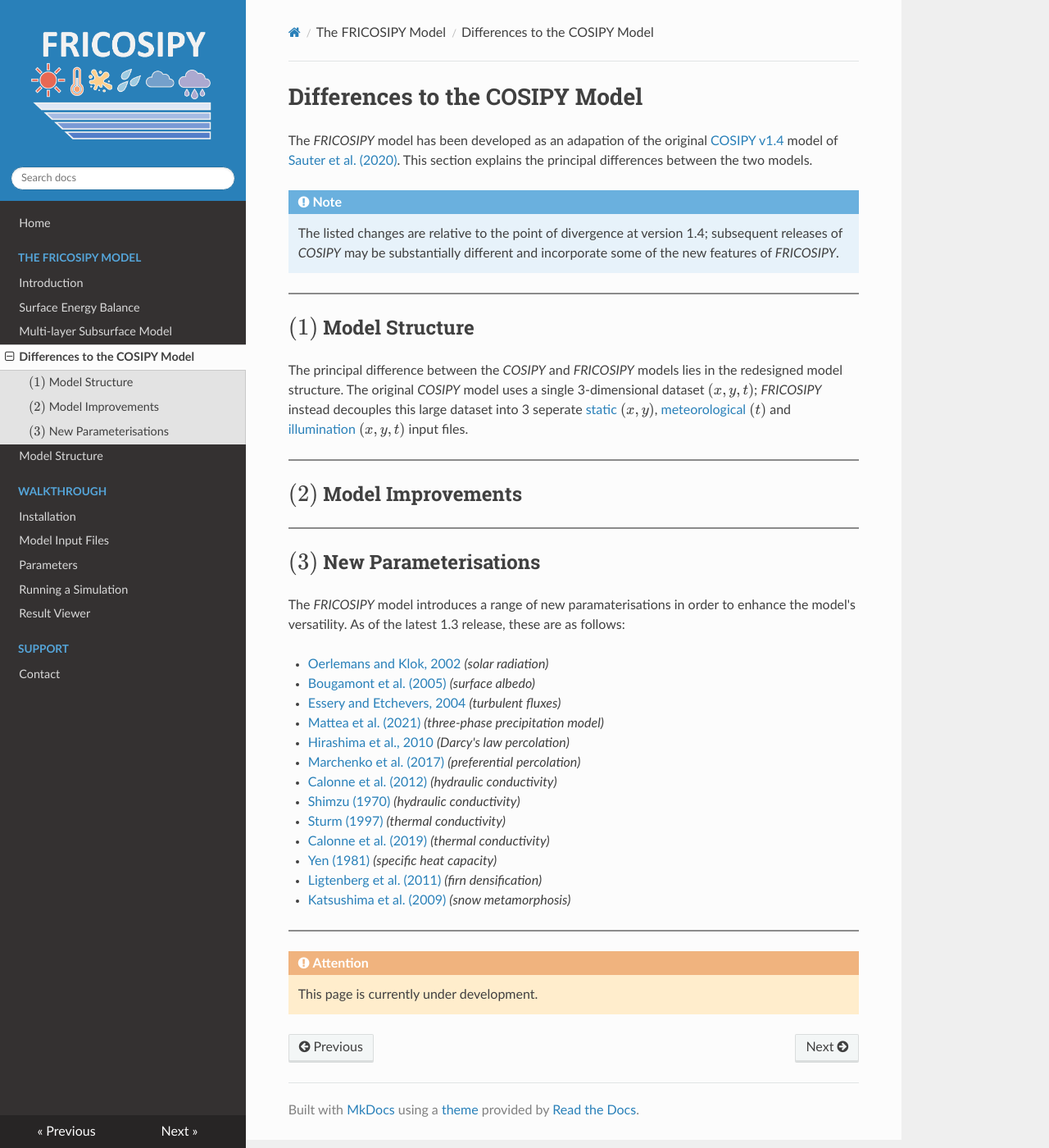
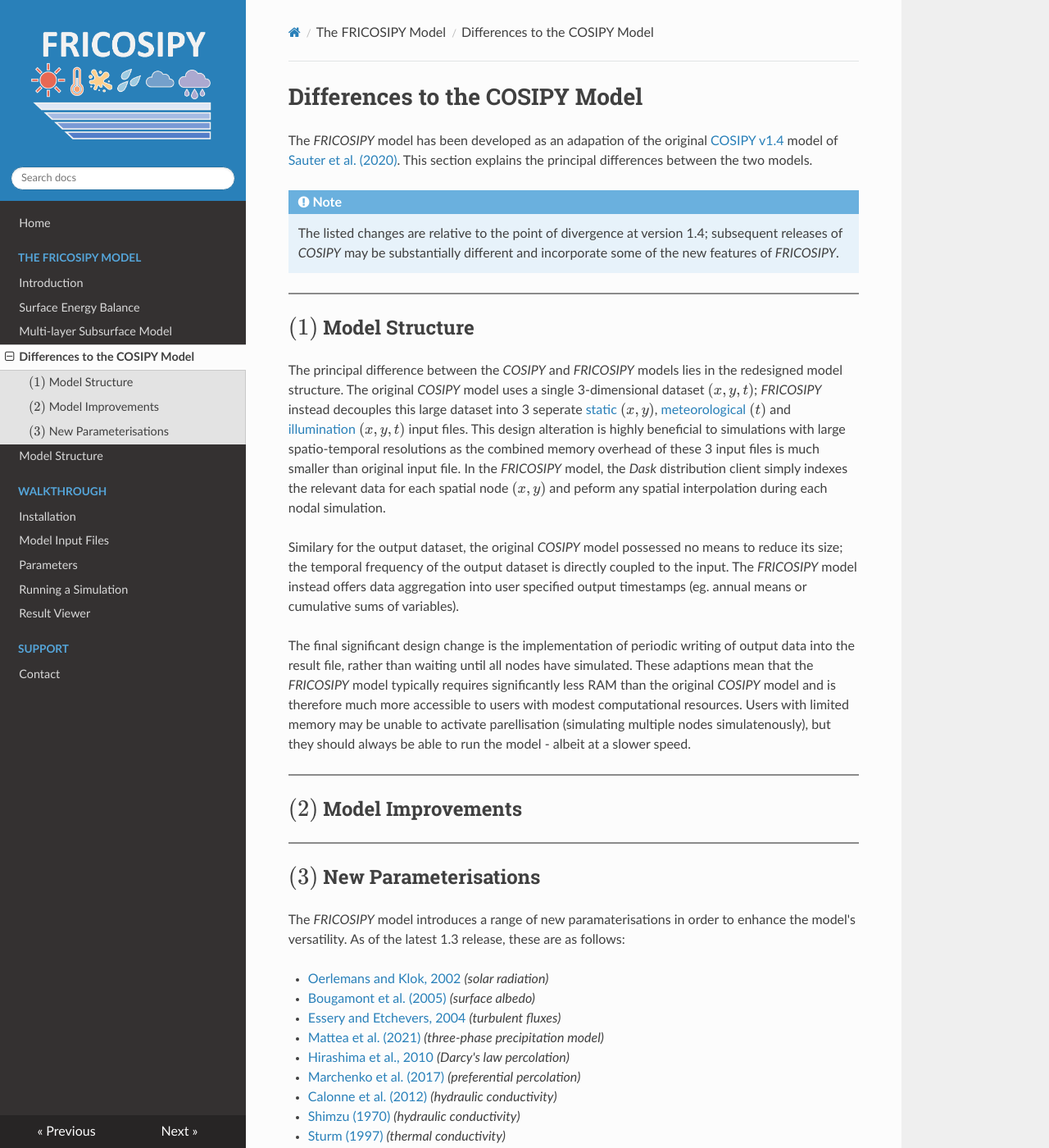
Before and after one commit to MarcusGastaldello/FRICOSIPY, an MkDocs documentation site: the page built from docs/differences.md, in a window 1280 px wide and 1400 px high. Shown: the whole window at 82% size. Built offline with MkDocs 1.6.1, drawn with Linux system fonts in a browser that asks for light colours.

Commit message:
Update differences.md

```diff
--- a/docs/differences.md
+++ b/docs/differences.md
@@ -14,7 +14,11 @@ The *FRICOSIPY* model has been developed as an adapation of the original [COSIPY
 
 ## $(1)$ Model Structure
 
-The principal difference between the *COSIPY* and *FRICOSIPY* models lies in the redesigned model structure. The original *COSIPY* model uses a single 3-dimensional dataset $(x,y,t)$; *FRICOSIPY* instead decouples this large dataset into 3 seperate [static](https://fricosipy.readthedocs.io/en/latest/model_input_files/#1-static-file) $(x,y)$, [meteorological](https://fricosipy.readthedocs.io/en/latest/model_input_files/#2-meteorological-file) $(t)$ and [illumination](https://fricosipy.readthedocs.io/en/latest/model_input_files/#3-illumination-file) $(x,y,t)$ input files.
+The principal difference between the *COSIPY* and *FRICOSIPY* models lies in the redesigned model structure. The original *COSIPY* model uses a single 3-dimensional dataset $(x,y,t)$; *FRICOSIPY* instead decouples this large dataset into 3 seperate [static](https://fricosipy.readthedocs.io/en/latest/model_input_files/#1-static-file) $(x,y)$, [meteorological](https://fricosipy.readthedocs.io/en/latest/model_input_files/#2-meteorological-file) $(t)$ and [illumination](https://fricosipy.readthedocs.io/en/latest/model_input_files/#3-illumination-file) $(x,y,t)$ input files. This design alteration is highly beneficial to simulations with large spatio-temporal resolutions as the combined memory overhead of these 3 input files is much smaller than original input file. In the *FRICOSIPY* model, the *Dask* distribution client simply indexes the relevant data for each spatial node $(x,y)$ and peform any spatial interpolation during each nodal simulation.
+
+Similary for the output dataset, the original *COSIPY* model possessed no means to reduce its size; the temporal frequency of the output dataset is directly coupled to the input. The *FRICOSIPY* model instead offers data aggregation into user specified output timestamps (eg. annual means or cumulative sums of variables).
+
+The final significant design change is the implementation of periodic writing of output data into the result file, rather than waiting until all nodes have simulated. These adaptions mean that the *FRICOSIPY* model typically requires significantly less RAM than the original *COSIPY* model and is therefore much more accessible to users with modest computational resources. Users with limited memory may be unable to activate parellisation (simulating multiple nodes simulatenously), but they should always be able to run the model - albeit at a slower speed.
 
 <hr style="height:2px; background-color:#8b8b8b; border:none;" />
 
@@ -41,7 +45,3 @@ The *FRICOSIPY* model introduces a range of new paramaterisations in order to en
 * [Katsushima et al. (2009)](https://doi.org/10.1016/j.coldregions.2009.09.002) *(snow metamorphosis)*
 
 <hr style="height:2px; background-color:#8b8b8b; border:none;" />
-
-!!! attention
-
-    This page is currently under development.
```
